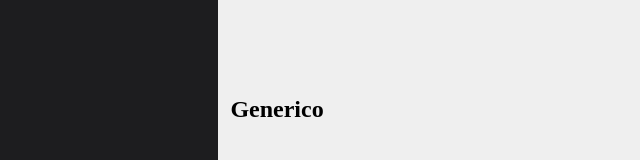
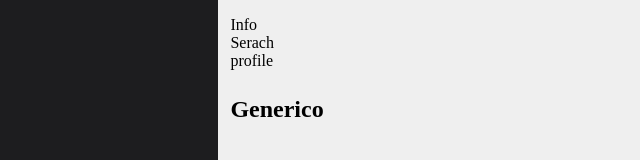
Before and after one commit to Sergiorodp/PaqueteContable, a Next.js app: page / in a window 1280 px wide. Shown: the top 160 px of the page, without its empty margins (0-640 px from the left). Built offline with nearby package versions, Linux system fonts and the light colour scheme; no server answers.

Commit message:
Agregado - separacion basica front topbar

```diff
--- a/shared/components/PrincipalTopBar/index.tsx
+++ b/shared/components/PrincipalTopBar/index.tsx
@@ -4,7 +4,15 @@ import styles from './PrincipalTopBar.module.css'
 export default function TopBar(){
     return(
         <div className={ styles.TopContainer}>
-
+            <div>
+                Info
+            </div>
+            <div>
+                Serach
+            </div>
+            <div>
+                profile
+            </div>
         </div>
 
     )
```
Also changed, not shown: 1 other file (tests, documents, lock files or other folders).
